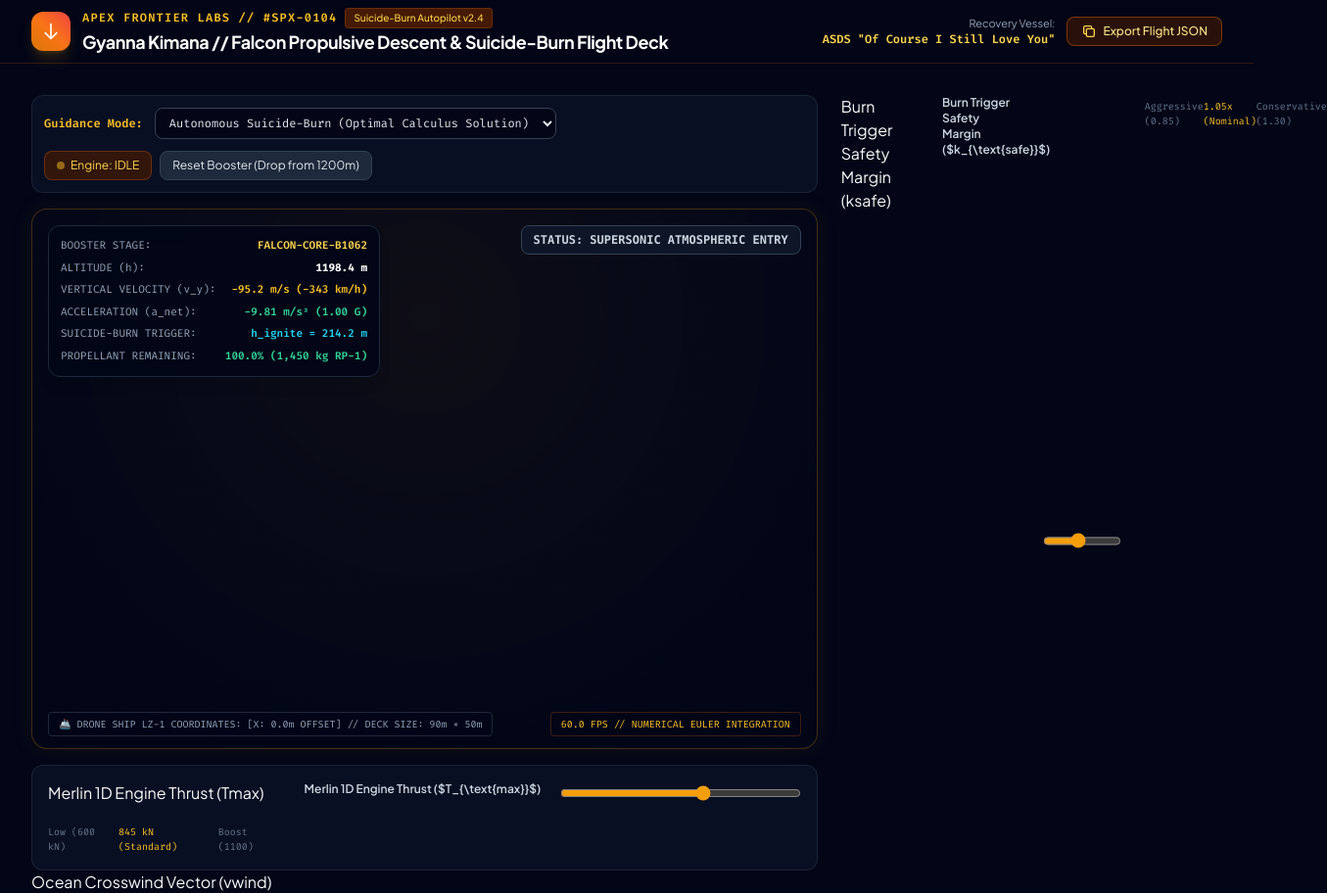
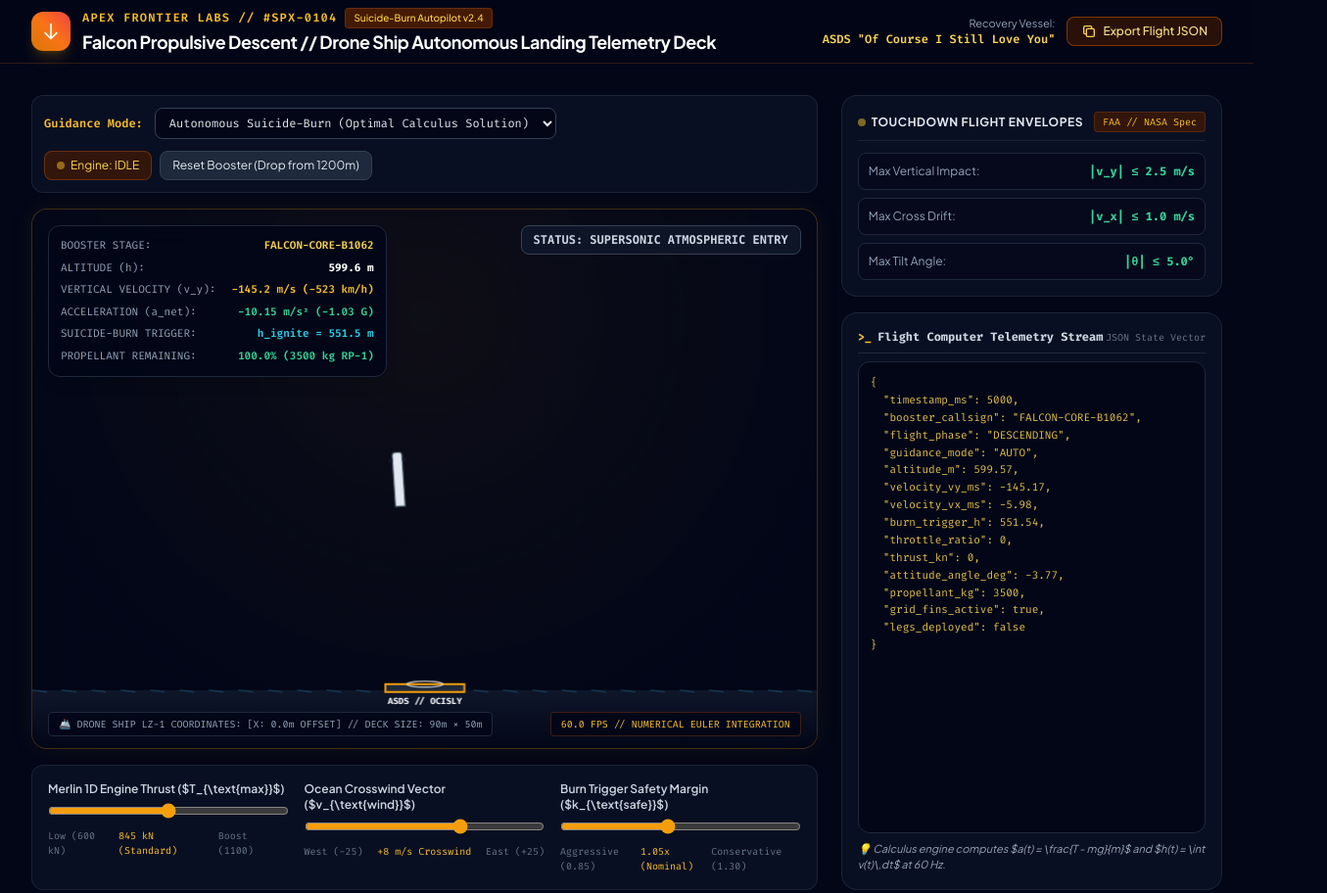
Before and after one commit to GihuguKim/Falcon_Landing_Sim, a plain HTML site: page index.html in a window 1280 px wide. Shown: the top 912 px of the page at 98% size, 1355 px wide, since content can reach past the window. Drawn offline with nearby package versions, Linux system fonts and the light colour scheme.

Commit message:
Add files via upload

```diff
--- a/index.html
+++ b/index.html
@@ -3,7 +3,7 @@
 <head>
   <meta charset="UTF-8">
   <meta name="viewport" content="width=device-width, initial-scale=1.0">
-  <title>Apex Frontier Labs // Falcon Propulsive Landing & Suicide-Burn Simulator</title>
+  <title>Falcon_Landing_Sim</title>
   <script src="https://cdn.tailwindcss.com"></script>
   <link rel="preconnect" href="https://fonts.googleapis.com">
   <link rel="preconnect" href="https://fonts.gstatic.com" crossorigin>
@@ -49,7 +49,7 @@
           </div>
           <!-- TASK 1 TARGET: Header Branding Callsign -->
           <h1 id="app-heading" class="text-base sm:text-lg font-bold text-white tracking-tight">
-            Gyanna Kimana // Falcon Propulsive Descent & Suicide-Burn Flight Deck
+            Falcon Propulsive Descent // Drone Ship Autonomous Landing Telemetry Deck
           </h1>
         </div>
       </div>
@@ -125,7 +125,7 @@
           </div>
           <div class="flex items-center justify-between text-slate-400 space-x-4">
             <span>PROPELLANT REMAINING:</span>
-            <span id="hud-fuel" class="text-emerald-400 font-semibold">100.0% (1,450 kg RP-1)</span>
+            <span id="hud-fuel" class="text-emerald-400 font-semibold">100.0% (3,500 kg RP-1)</span>
           </div>
         </div>
 
@@ -147,17 +147,17 @@
 
       <!-- DESCENT PARAMETERS TUNING SLIDERS -->
       <div class="grid grid-cols-1 sm:grid-cols-3 gap-4 bg-slate-900/60 p-4 rounded-xl border border-slate-800/80">
-Merlin 1D Engine Thrust (Tmax)
+        <div>
           <!-- TASK 2 TARGET: Merlin Engine Throttle -->
           <label class="block text-xs font-semibold text-slate-300 mb-1">Merlin 1D Engine Thrust ($T_{\text{max}}$)</label>
-          <input id="slider-thrust" type="range" min="600" max="1100" step="25" value="910" class="w-full accent-amber-500">
+          <input id="slider-thrust" type="range" min="600" max="1100" step="25" value="845" class="w-full accent-amber-500">
           <div class="flex justify-between text-[10px] mono text-slate-500 mt-1">
             <span>Low (600 kN)</span>
             <span id="val-thrust" class="text-amber-400">845 kN (Standard)</span>
             <span>Boost (1100)</span>
           </div>
         </div>
-Ocean Crosswind Vector (vwind)
+        <div>
           <label class="block text-xs font-semibold text-slate-300 mb-1">Ocean Crosswind Vector ($v_{\text{wind}}$)</label>
           <input id="slider-crosswind" type="range" min="-25" max="25" step="1" value="8" class="w-full accent-amber-500">
           <div class="flex justify-between text-[10px] mono text-slate-500 mt-1">
@@ -166,7 +166,7 @@ Ocean Crosswind Vector (vwind)
             <span>East (+25)</span>
           </div>
         </div>
-Burn Trigger Safety Margin (ksafe)
+        <div>
           <!-- TASK 3 TARGET: Burn Safety Aggressiveness Margin -->
           <label class="block text-xs font-semibold text-slate-300 mb-1">Burn Trigger Safety Margin ($k_{\text{safe}}$)</label>
           <input id="slider-safety" type="range" min="0.85" max="1.30" step="0.05" value="1.05" class="w-full accent-amber-500">
@@ -253,7 +253,7 @@ Burn Trigger Safety Margin (ksafe)
           <div class="text-[11px] mono text-amber-300 bg-slate-900 p-2 rounded border border-slate-800">
             a_decel = (T_thrust / mass) - g;<br>
             h_burn = (vy * vy) / (2 * a_decel);<br>
-            if (altitude <= h_burn) ignite();
+            if (altitude &lt;= h_burn) ignite();
           </div>
         </div>
 
@@ -377,7 +377,7 @@ Burn Trigger Safety Margin (ksafe)
           x: (Math.random() - 0.5) * 60,
           y: 1200,
           vx: (Math.random() - 0.5) * 12,
-          vy: -90 - Math.random() * 15,
+          vy: -90 - (Math.random() * 15),
           angle: (Math.random() - 0.5) * 0.12,
           angularVelocity: 0,
           throttle: 0.0,
@@ -453,7 +453,7 @@ Burn Trigger Safety Margin (ksafe)
         const netEngineDecel = maxEngineDecel - g;
 
         // CALCULUS CORE: Suicide-Burn Threshold Altitude (Torricelli Formula)
-        // h_burn = v_y² / [ 2 * (T/m - g) ]
+        // h_burn = v_y² / [ 2 (T/m - g) ]
         const suicideBurnAltitude = netEngineDecel > 0
           ? ((rocket.vy * rocket.vy) / (2 * netEngineDecel)) * safetyMargin
           : 9999;
@@ -499,7 +499,7 @@ Burn Trigger Safety Margin (ksafe)
 
           // Aerodynamic drag
           const airDensity = 1.225 * Math.exp(-rocket.y / 8000);
-          const dragForceY = 0.5 * airDensity * (rocket.vy * rocket.vy) * 0.8 * Math.sign(-rocket.vy);
+          const dragForceY = 0.5 * airDensity * (rocket.vy * rocket.vy) * -0.8 * Math.sign(-rocket.vy);
 
           // Net accelerations along vertical and lateral axes
           const thrustY = thrustN * Math.cos(rocket.angle);
@@ -542,6 +542,9 @@ Burn Trigger Safety Margin (ksafe)
             rocket.engineLit = false;
             rocket.throttle = 0;
           }
+
+          // Compute net acceleration vector magnitude for HUD
+          hudAcceleration.textContent = `${ay.toFixed(2)} m/s² (${(ay / g).toFixed(2)} G)`;
         }
 
         // 2. RENDER ENVIRONMENT: ATLANTIC OCEAN & DRONE SHIP LZ-1
@@ -636,7 +639,7 @@ Burn Trigger Safety Margin (ksafe)
 
         // Grid Fins (Top of stage)
         ctx.fillStyle = '#0f172a';
-        ctx.fillRect(-boosterW / 2 - 4, -boosterH / 2 + 6, 4, 3);
+        ctx.fillRect((-boosterW / 2) - 4, -boosterH / 2 + 6, 4, 3);
         ctx.fillRect(boosterW / 2, -boosterH / 2 + 6, 4, 3);
 
         // Landing Legs (Deployable)
@@ -645,12 +648,12 @@ Burn Trigger Safety Margin (ksafe)
           ctx.lineWidth = 2;
           // Left leg
           ctx.beginPath();
-          ctx.moveTo(-boosterW / 2, boosterH / 2 - 8);
-          ctx.lineTo(-boosterW / 2 - 12, boosterH / 2 + 6);
+          ctx.moveTo(-boosterW / 2, (boosterH / 2) - 8);
+          ctx.lineTo((-boosterW / 2) - 12, boosterH / 2 + 6);
           ctx.stroke();
           // Right leg
           ctx.beginPath();
-          ctx.moveTo(boosterW / 2, boosterH / 2 - 8);
+          ctx.moveTo(boosterW / 2, (boosterH / 2) - 8);
           ctx.lineTo(boosterW / 2 + 12, boosterH / 2 + 6);
           ctx.stroke();
         }
@@ -661,42 +664,29 @@ Burn Trigger Safety Margin (ksafe)
         hudAltitude.textContent = `${rocket.y.toFixed(1)} m`;
         hudVelocity.textContent = `${rocket.vy.toFixed(1)} m/s (${(rocket.vy * 3.6).toFixed(0)} km/h)`;
         hudVelocity.className = Math.abs(rocket.vy) < 5 ? 'text-emerald-400 font-semibold' : 'text-amber-400 font-semibold';
+        hudBurnTrigger.textContent = `h_ignite = ${suicideBurnAltitude.toFixed(1)} m`;
+        hudFuel.textContent = `${((fuelMassKg / maxFuelKg) * 100).toFixed(1)}% (${fuelMassKg.toFixed(0)} kg RP-1)`;
+        labelEngineState.textContent = rocket.engineLit ? `Engine: ${Math.round(rocket.throttle * 100)}% THRUST` : 'Engine: IDLE';
 
-        const netAccG = ((thrustY / currentTotalMass) - g) / g;
-        hudAcceleration.textContent = `${netAccG >= 0 ? '+' : ''}${netAccG.toFixed(2)} G`;
-
-        hudBurnTrigger.textContent = `h_ignite = ${suicideBurnAltitude.toFixed(1)} m`;
-        hudFuel.textContent = `${((fuelMassKg / maxFuelKg) * 100).toFixed(1)}% (${fuelMassKg.toFixed(0)} kg)`;
-        labelEngineState.textContent = rocket.engineLit ? `Engine: THRUST (${Math.round(rocket.throttle * 100)}%)` : "Engine: IDLE";
-
-        const telemetryPayload = {
-          vehicle: "FALCON-HEAVY-CORE-B1062",
-          mission_id: "SPX-0104-PROPULSIVE-LANDING",
-          timestamp: new Date().toISOString(),
-          flight_state: rocket.flightState,
-          kinematics: {
-            altitude_meters: parseFloat(rocket.y.toFixed(2)),
-            vertical_velocity_mps: parseFloat(rocket.vy.toFixed(2)),
-            vertical_speed_kmh: parseFloat((rocket.vy * 3.6).toFixed(1)),
-            lateral_offset_meters: parseFloat(rocket.x.toFixed(2)),
-            lateral_velocity_mps: parseFloat(rocket.vx.toFixed(2)),
-            attitude_tilt_degrees: parseFloat(((rocket.angle * 180) / Math.PI).toFixed(2)),
-            net_vertical_g: parseFloat(netAccG.toFixed(2))
-          },
-          propulsion_control: {
-            merlin_engine_ignited: rocket.engineLit,
-            throttle_command_percent: parseFloat((rocket.throttle * 100).toFixed(1)),
-            propellant_mass_kg: parseFloat(fuelMassKg.toFixed(1)),
-            suicide_burn_trigger_altitude_m: parseFloat(suicideBurnAltitude.toFixed(1))
-          },
-          touchdown_radar: {
-            landing_legs_locked: rocket.legsDeployed,
-            ocean_crosswind_mps: crosswindSpeed,
-            distance_to_deck_meters: parseFloat(rocket.y.toFixed(2))
-          }
+        // Telemetry Stream JSON Generator
+        const telemetryObj = {
+          timestamp_ms: Math.round(currentTime),
+          booster_callsign: "FALCON-CORE-B1062",
+          flight_phase: rocket.flightState,
+          guidance_mode: guidanceMode.toUpperCase(),
+          altitude_m: parseFloat(rocket.y.toFixed(2)),
+          velocity_vy_ms: parseFloat(rocket.vy.toFixed(2)),
+          velocity_vx_ms: parseFloat(rocket.vx.toFixed(2)),
+          burn_trigger_h: parseFloat(suicideBurnAltitude.toFixed(2)),
+          throttle_ratio: parseFloat(rocket.throttle.toFixed(2)),
+          thrust_kn: Math.round(maxThrustKN * rocket.throttle),
+          attitude_angle_deg: parseFloat(((rocket.angle * 180) / Math.PI).toFixed(2)),
+          propellant_kg: parseFloat(fuelMassKg.toFixed(1)),
+          grid_fins_active: true,
+          legs_deployed: rocket.legsDeployed
         };
 
-        telemetryTerminal.textContent = JSON.stringify(telemetryPayload, null, 2);
+        telemetryTerminal.textContent = JSON.stringify(telemetryObj, null, 2);
 
         requestAnimationFrame(flightLoop);
       }
```
